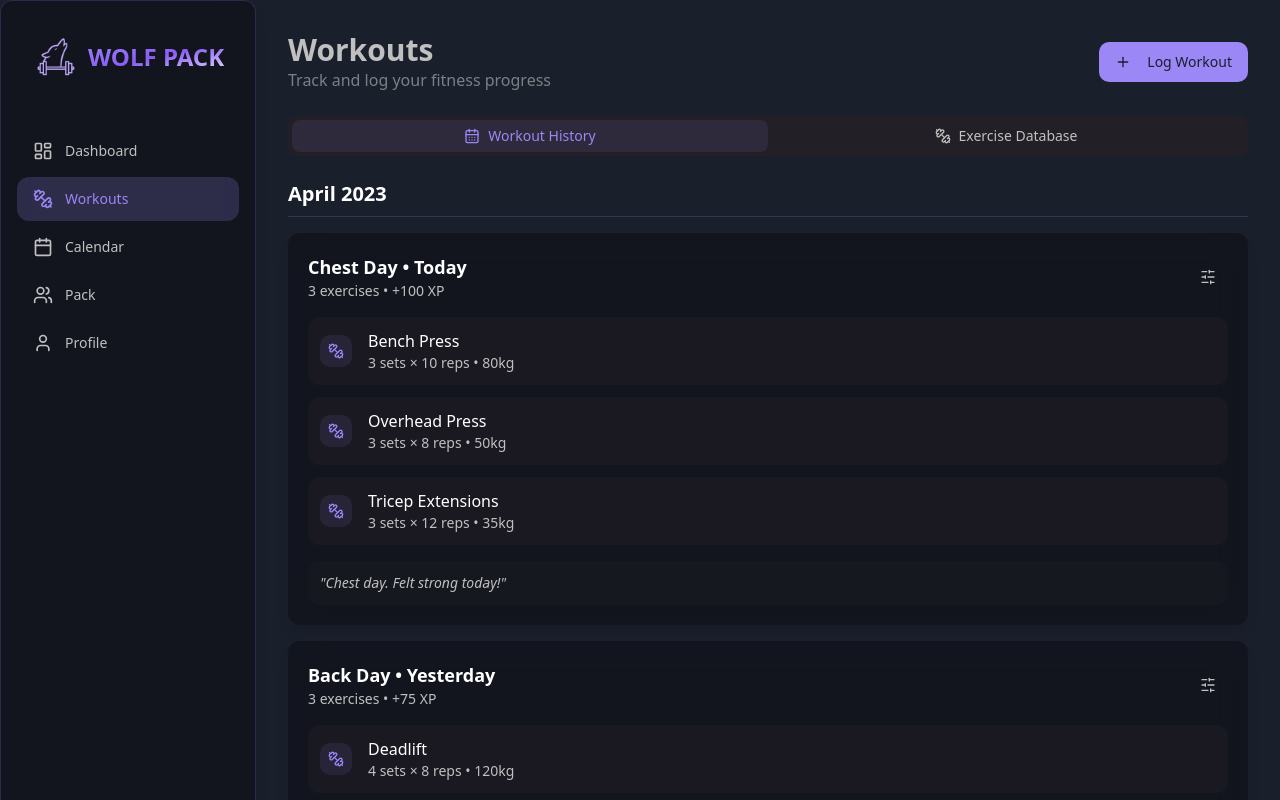
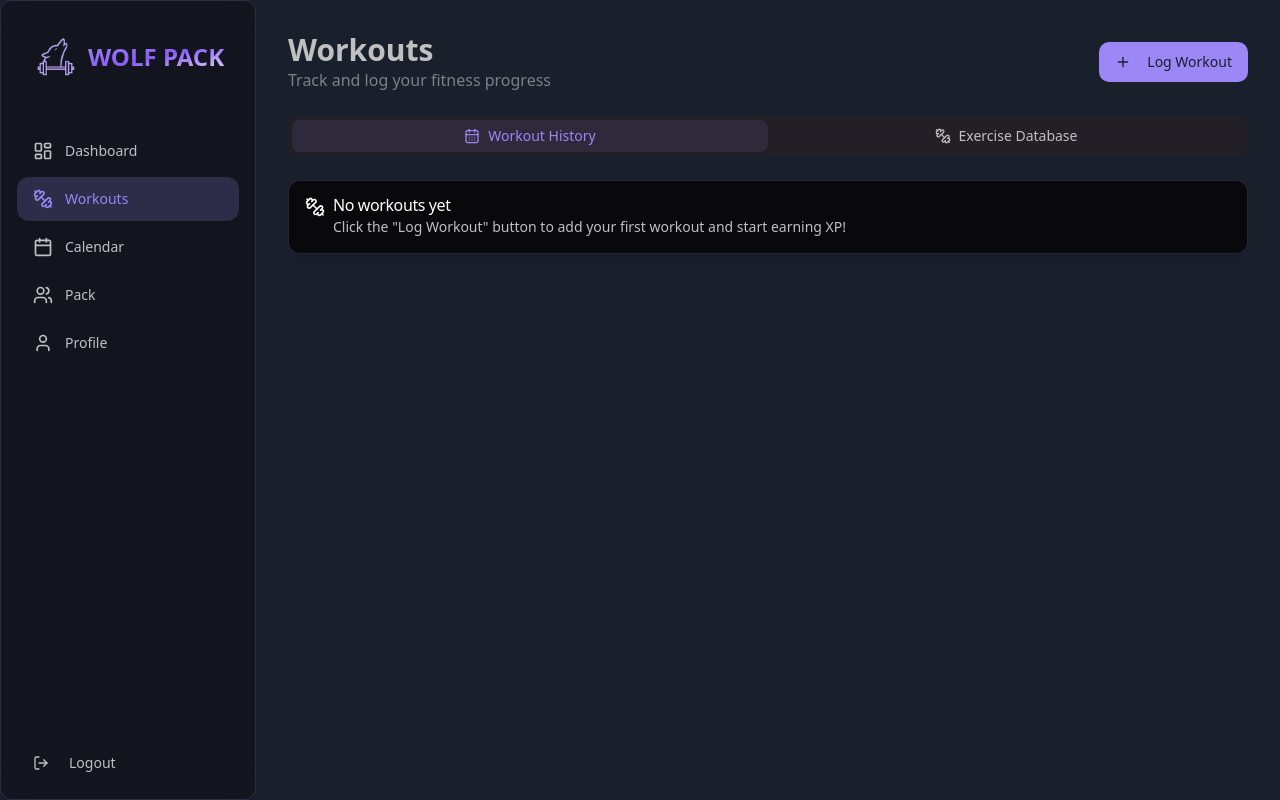
Before and after one commit to jds6935/PSU-Hackathon-Team-12, a React (Vite) app: page /workouts in a window 1280 px wide. Shown: the top 800 px of the page. Built offline with nearby package versions, Linux system fonts and the light colour scheme.

Commit message:
refactor: Remove mock data and replace with empty structures in multiple components

```diff
--- a/src/pages/Calendar.tsx
+++ b/src/pages/Calendar.tsx
@@ -1,4 +1,3 @@
-
 import { useState } from "react";
 import { format, isToday, parseISO, isSameDay } from "date-fns";
 import { Calendar as CalendarComponent } from "@/components/ui/calendar";
@@ -7,73 +6,6 @@ import { Button } from "@/components/ui/button";
 import { ScrollArea } from "@/components/ui/scroll-area";
 import { Dumbbell } from "lucide-react";
 import { Workout } from "@/types/workout";
-
-// Mock workout data
-const mockWorkouts: Workout[] = [
-  {
-    id: "1",
-    name: "Chest Day",
-    date: "2023-04-10",
-    displayDate: "Today",
-    exercises: [
-      { id: "e1", name: "Bench Press", sets: 3, reps: 10, weight: "80kg" },
-      { id: "e2", name: "Overhead Press", sets: 3, reps: 8, weight: "50kg" },
-      { id: "e3", name: "Tricep Extensions", sets: 3, reps: 12, weight: "35kg" },
-    ],
-    notes: "Chest day. Felt strong today!",
-    xpGained: 100
-  },
-  {
-    id: "2",
-    name: "Back Day",
-    date: "2023-04-09",
-    displayDate: "Yesterday",
-    exercises: [
-      { id: "e4", name: "Deadlift", sets: 4, reps: 8, weight: "120kg" },
-      { id: "e5", name: "Pull-ups", sets: 4, reps: 8, weight: "BW" },
-      { id: "e6", name: "Barbell Row", sets: 3, reps: 10, weight: "70kg" },
-    ],
-    notes: "Back day. Need to work on grip strength.",
-    xpGained: 75
-  },
-  {
-    id: "3",
-    name: "Leg Day",
-    date: "2023-04-07",
-    displayDate: "3 days ago",
-    exercises: [
-      { id: "e7", name: "Squat", sets: 4, reps: 12, weight: "100kg" },
-      { id: "e8", name: "Lunges", sets: 3, reps: 10, weight: "40kg" },
-    ],
-    notes: "Leg day. Really pushed it today.",
-    xpGained: 75
-  },
-  {
-    id: "4",
-    name: "Upper Body",
-    date: "2023-04-06",
-    displayDate: "4 days ago",
-    exercises: [
-      { id: "e9", name: "Bench Press", sets: 3, reps: 10, weight: "75kg" },
-      { id: "e10", name: "Push-ups", sets: 3, reps: 15, weight: "BW" },
-      { id: "e11", name: "Bicep Curls", sets: 4, reps: 10, weight: "25kg" },
-    ],
-    notes: "",
-    xpGained: 75
-  },
-  {
-    id: "5",
-    name: "Quick Back",
-    date: "2023-04-05",
-    displayDate: "5 days ago",
-    exercises: [
-      { id: "e12", name: "Deadlift", sets: 3, reps: 8, weight: "110kg" },
-      { id: "e13", name: "Pull-ups", sets: 3, reps: 8, weight: "BW" },
-    ],
-    notes: "Quick back workout",
-    xpGained: 25
-  },
-];
 
 // Helper function to group workouts by month
 const groupWorkoutsByMonth = (workouts: Workout[]) => {
@@ -94,17 +26,17 @@ const Calendar = () => {
   const [currentMonth, setCurrentMonth] = useState<Date>(new Date());
   const [selectedWorkout, setSelectedWorkout] = useState<Workout | null>(null);
   const [isDialogOpen, setIsDialogOpen] = useState(false);
-  const [groupedWorkouts, setGroupedWorkouts] = useState(() => groupWorkoutsByMonth(mockWorkouts));
+  const [groupedWorkouts, setGroupedWorkouts] = useState(() => groupWorkoutsByMonth([]));
   const [selectedDate, setSelectedDate] = useState<Date | undefined>(new Date());
 
   // Check if a date has a workout
   const hasWorkout = (date: Date) => {
-    return mockWorkouts.some(workout => isSameDay(parseISO(workout.date), date));
+    return false; // Replace with actual logic to check for workouts
   };
 
   // Get workout details for a date
   const getWorkoutForDate = (date: Date) => {
-    return mockWorkouts.find(workout => isSameDay(parseISO(workout.date), date));
+    return null; // Replace with actual logic to fetch workout details
   };
 
   const handleDateClick = (date: Date) => {
@@ -260,19 +192,19 @@ const Calendar = () => {
           <div className="bg-wolf-charcoal p-4 rounded-lg">
             <div className="text-wolf-silver text-sm">Workout Days</div>
             <div className="text-2xl font-bold text-white mt-1">
-              {mockWorkouts.length}
+              0
             </div>
           </div>
           <div className="bg-wolf-charcoal p-4 rounded-lg">
             <div className="text-wolf-silver text-sm">Total XP Earned</div>
             <div className="text-2xl font-bold text-white mt-1">
-              {mockWorkouts.reduce((total, workout) => total + workout.xpGained, 0)} XP
+              0 XP
             </div>
           </div>
           <div className="bg-wolf-charcoal p-4 rounded-lg">
             <div className="text-wolf-silver text-sm">Consistency Rate</div>
             <div className="text-2xl font-bold text-white mt-1">
-              {Math.floor((mockWorkouts.length / 30) * 100)}%
+              0%
             </div>
           </div>
         </div>
--- a/src/pages/Dashboard.tsx
+++ b/src/pages/Dashboard.tsx
@@ -1,4 +1,3 @@
-
 import { useState } from "react";
 import {
   Dumbbell,
@@ -22,91 +21,40 @@ import WorkoutForm from "@/components/WorkoutForm";
 import { CustomProgress } from "@/components/ui/custom-progress";
 import { Workout } from "@/types/workout";
 
-// Mock data - in a real app would come from Supabase
-const mockData = {
-  user: {
-    name: "Alpha Hunter",
-    rank: "Beta Wolf",
-    xp: 380,
-    nextRankXp: 450,
-    streak: 4,
-    totalWorkouts: 27,
-    joined: "March 2023",
-    avatar: "/public/lovable-uploads/09661d06-c457-416e-9cc4-69eca6a35989.png"
-  },
-  stats: {
-    workoutsThisWeek: 3,
-    workoutsLastWeek: 2,
-    weightLifted: "12,540 kg",
-    weightChange: {
-      value: 15,
-      positive: true
-    }
-  },
-  recentWorkouts: [
-    {
-      id: "1",
-      name: "Chest Day",
-      date: "2023-04-10",
-      displayDate: "Today",
-      exercises: [
-        { id: "e1", name: "Bench Press", sets: 3, reps: 10, weight: "80kg" },
-        { id: "e2", name: "Overhead Press", sets: 3, reps: 8, weight: "50kg" },
-        { id: "e3", name: "Tricep Extensions", sets: 3, reps: 12, weight: "35kg" },
-      ],
-      notes: "Felt strong today!",
-      xpGained: 100
-    },
-    {
-      id: "2",
-      name: "Back Day",
-      date: "2023-04-09",
-      displayDate: "Yesterday",
-      exercises: [
-        { id: "e4", name: "Deadlift", sets: 4, reps: 8, weight: "120kg" },
-        { id: "e5", name: "Pull-ups", sets: 4, reps: 8, weight: "BW" },
-      ],
-      notes: "Need to work on grip strength.",
-      xpGained: 75
-    },
-    {
-      id: "3",
-      name: "Leg Day",
-      date: "2023-04-07",
-      displayDate: "3 days ago",
-      exercises: [
-        { id: "e7", name: "Squat", sets: 4, reps: 12, weight: "100kg" },
-        { id: "e8", name: "Lunges", sets: 3, reps: 10, weight: "40kg" },
-      ],
-      notes: "Really pushed it today.",
-      xpGained: 75
-    },
-    {
-      id: "4",
-      name: "Upper Body",
-      date: "2023-04-06",
-      displayDate: "4 days ago",
-      exercises: [
-        { id: "e9", name: "Push-ups", sets: 3, reps: 15, weight: "BW" },
-        { id: "e10", name: "Bicep Curls", sets: 4, reps: 10, weight: "25kg" },
-      ],
-      notes: "",
-      xpGained: 75
-    }
-  ] as Workout[],
-  todayXP: 100,
-  xpToEarn: 150
-};
-
 const Dashboard = () => {
   const [showWorkoutDialog, setShowWorkoutDialog] = useState(false);
   const navigate = useNavigate();
+
+  const user = {
+    name: "",
+    rank: "",
+    xp: 0,
+    nextRankXp: 0,
+    streak: 0,
+    totalWorkouts: 0,
+    joined: "",
+    avatar: ""
+  };
+
+  const stats = {
+    workoutsThisWeek: 0,
+    workoutsLastWeek: 0,
+    weightLifted: "",
+    weightChange: {
+      value: 0,
+      positive: true
+    }
+  };
+
+  const recentWorkouts: Workout[] = [];
+  const todayXP = 0;
+  const xpToEarn = 0;
 
   return (
     <>
       <div className="mb-6">
         <h1 className="text-3xl font-bold text-wolf-silver">Dashboard</h1>
-        <p className="text-wolf-silver/60">Welcome back, {mockData.user.name}</p>
+        <p className="text-wolf-silver/60">Welcome back, {user.name}</p>
       </div>
 
       <div className="grid grid-cols-1 md:grid-cols-12 gap-6">
@@ -114,40 +62,40 @@ const Dashboard = () => {
         <Card className="col-span-1 md:col-span-4 glass-card border-none shadow-md">
           <CardHeader className="pb-2">
             <CardTitle className="text-xl font-bold text-white">Your Profile</CardTitle>
-            <CardDescription className="text-wolf-silver">Member since {mockData.user.joined}</CardDescription>
+            <CardDescription className="text-wolf-silver">Member since {user.joined}</CardDescription>
           </CardHeader>
           <CardContent>
             <div className="flex flex-col items-center">
               <div className="w-24 h-24 rounded-full overflow-hidden border-2 border-wolf-purple mb-4">
                 <img
-                  src={mockData.user.avatar}
-                  alt={mockData.user.name}
+                  src={user.avatar}
+                  alt={user.name}
                   className="w-full h-full object-cover"
                 />
               </div>
 
-              <h2 className="text-xl font-bold text-white mb-3">{mockData.user.name}</h2>
+              <h2 className="text-xl font-bold text-white mb-3">{user.name}</h2>
 
               <RankBadge
-                rank={mockData.user.rank}
-                xp={mockData.user.xp}
-                nextRankXp={mockData.user.nextRankXp}
+                rank={user.rank}
+                xp={user.xp}
+                nextRankXp={user.nextRankXp}
                 className="mb-6"
               />
 
               <div className="w-full bg-wolf-charcoal rounded-lg p-4 mb-4">
                 <div className="flex justify-between items-center mb-2">
                   <span className="text-wolf-silver text-sm">Today's XP</span>
-                  <span className="text-wolf-purple font-medium">{mockData.todayXP}/{mockData.xpToEarn}</span>
+                  <span className="text-wolf-purple font-medium">{todayXP}/{xpToEarn}</span>
                 </div>
                 <CustomProgress
-                  value={(mockData.todayXP / mockData.xpToEarn) * 100}
+                  value={(todayXP / xpToEarn) * 100}
                   className="h-2 bg-wolf-dark"
                   indicatorClassName="bg-wolf-purple"
                 />
               </div>
 
-              <StreakCounter streak={mockData.user.streak} />
+              <StreakCounter streak={user.streak} />
             </div>
           </CardContent>
         </Card>
@@ -156,18 +104,18 @@ const Dashboard = () => {
         <div className="col-span-1 md:col-span-8 grid grid-cols-1 sm:grid-cols-2 gap-6">
           <StatCard
             title="Workouts This Week"
-            value={mockData.stats.workoutsThisWeek}
+            value={stats.workoutsThisWeek}
             icon={<Dumbbell className="h-5 w-5" />}
             change={
-              mockData.stats.workoutsLastWeek
+              stats.workoutsLastWeek
                 ? {
                     value: Math.round(
-                      ((mockData.stats.workoutsThisWeek - mockData.stats.workoutsLastWeek) /
-                        mockData.stats.workoutsLastWeek) *
+                      ((stats.workoutsThisWeek - stats.workoutsLastWeek) /
+                        stats.workoutsLastWeek) *
                         100
                     ),
                     positive:
-                      mockData.stats.workoutsThisWeek >= mockData.stats.workoutsLastWeek,
+                      stats.workoutsThisWeek >= stats.workoutsLastWeek,
                   }
                 : undefined
             }
@@ -175,20 +123,20 @@ const Dashboard = () => {
 
           <StatCard
             title="Current Streak"
-            value={`${mockData.user.streak} days`}
+            value={`${user.streak} days`}
             icon={<Flame className="h-5 w-5" />}
           />
 
           <StatCard
             title="Total Weight Lifted"
-            value={mockData.stats.weightLifted}
+            value={stats.weightLifted}
             icon={<TrendingUp className="h-5 w-5" />}
-            change={mockData.stats.weightChange}
+            change={stats.weightChange}
           />
 
           <StatCard
             title="Total Workouts"
-            value={mockData.user.totalWorkouts}
+            value={user.totalWorkouts}
             icon={<Trophy className="h-5 w-5" />}
           />
 
@@ -221,7 +169,7 @@ const Dashboard = () => {
           <CardContent>
             <ScrollArea className="h-[250px] w-full pr-4">
               <div className="space-y-4">
-                {mockData.recentWorkouts.map((workout) => (
+                {recentWorkouts.map((workout) => (
                   <div
                     key={workout.id}
                     className="flex items-center p-3 hover:bg-wolf-charcoal/50 rounded-lg transition-colors"
--- a/src/pages/Workouts.tsx
+++ b/src/pages/Workouts.tsx
@@ -1,4 +1,3 @@
-
 import { useState } from "react";
 import {
   Dumbbell,
@@ -29,87 +28,6 @@ import { toast } from "sonner";
 import WorkoutForm from "@/components/WorkoutForm";
 import { Exercise, Workout } from "@/types/workout";
 
-// Mock data for exercises
-const exercises = [
-  { id: "1", name: "Bench Press", muscleGroup: "Chest" },
-  { id: "2", name: "Deadlift", muscleGroup: "Back" },
-  { id: "3", name: "Squat", muscleGroup: "Legs" },
-  { id: "4", name: "Pull-ups", muscleGroup: "Back" },
-  { id: "5", name: "Push-ups", muscleGroup: "Chest" },
-  { id: "6", name: "Overhead Press", muscleGroup: "Shoulders" },
-  { id: "7", name: "Barbell Row", muscleGroup: "Back" },
-  { id: "8", name: "Lunges", muscleGroup: "Legs" },
-  { id: "9", name: "Bicep Curls", muscleGroup: "Arms" },
-  { id: "10", name: "Tricep Extensions", muscleGroup: "Arms" },
-];
-
-// Mock data for workouts
-const workoutHistory: Workout[] = [
-  {
-    id: "1",
-    name: "Chest Day",
-    date: "2023-04-10",
-    displayDate: "Today",
-    exercises: [
-      { id: "e1", name: "Bench Press", sets: 3, reps: 10, weight: "80kg" },
-      { id: "e2", name: "Overhead Press", sets: 3, reps: 8, weight: "50kg" },
-      { id: "e3", name: "Tricep Extensions", sets: 3, reps: 12, weight: "35kg" },
-    ],
-    notes: "Chest day. Felt strong today!",
-    xpGained: 100
-  },
-  {
-    id: "2",
-    name: "Back Day",
-    date: "2023-04-09",
-    displayDate: "Yesterday",
-    exercises: [
-      { id: "e4", name: "Deadlift", sets: 4, reps: 8, weight: "120kg" },
-      { id: "e5", name: "Pull-ups", sets: 4, reps: 8, weight: "BW" },
-      { id: "e6", name: "Barbell Row", sets: 3, reps: 10, weight: "70kg" },
-    ],
-    notes: "Back day. Need to work on grip strength.",
-    xpGained: 75
-  },
-  {
-    id: "3",
-    name: "Leg Day",
-    date: "2023-04-07",
-    displayDate: "3 days ago",
-    exercises: [
-      { id: "e7", name: "Squat", sets: 4, reps: 12, weight: "100kg" },
-      { id: "e8", name: "Lunges", sets: 3, reps: 10, weight: "40kg" },
-    ],
-    notes: "Leg day. Really pushed it today.",
-    xpGained: 75
-  },
-  {
-    id: "4",
-    name: "Upper Body",
-    date: "2023-04-06",
-    displayDate: "4 days ago",
-    exercises: [
-      { id: "e9", name: "Bench Press", sets: 3, reps: 10, weight: "75kg" },
-      { id: "e10", name: "Push-ups", sets: 3, reps: 15, weight: "BW" },
-      { id: "e11", name: "Bicep Curls", sets: 4, reps: 10, weight: "25kg" },
-    ],
-    notes: "",
-    xpGained: 75
-  },
-  {
-    id: "5",
-    name: "Quick Back",
-    date: "2023-04-05",
-    displayDate: "5 days ago",
-    exercises: [
-      { id: "e12", name: "Deadlift", sets: 3, reps: 8, weight: "110kg" },
-      { id: "e13", name: "Pull-ups", sets: 3, reps: 8, weight: "BW" },
-    ],
-    notes: "Quick back workout",
-    xpGained: 25
-  },
-];
-
 // Helper function to group workouts by month
 const groupWorkoutsByMonth = (workouts: Workout[]) => {
   return workouts.reduce((groups: Record<string, Workout[]>, workout) => {
@@ -129,12 +47,15 @@ const Workouts = () => {
   const [tab, setTab] = useState("history");
   const [searchQuery, setSearchQuery] = useState("");
   const [showAddDialog, setShowAddDialog] = useState(false);
+
+  // Replace mock data with empty or external data source
+  const exercises: Exercise[] = [];
+  const workoutHistory: Workout[] = [];
   const [groupedWorkouts, setGroupedWorkouts] = useState(() => groupWorkoutsByMonth(workoutHistory));
 
   // Filter exercises based on search
   const filteredExercises = exercises.filter((exercise) =>
-    exercise.name.toLowerCase().includes(searchQuery.toLowerCase()) ||
-    exercise.muscleGroup.toLowerCase().includes(searchQuery.toLowerCase())
+    exercise.name.toLowerCase().includes(searchQuery.toLowerCase())
   );
 
   const handleDeleteWorkout = (workoutId: string) => {
--- a/src/types/workout.ts
+++ b/src/types/workout.ts
@@ -1,7 +1,7 @@
-
 export interface Exercise {
   id: string;
   name: string;
+  muscleGroup: string; // Ensure this property exists
   sets: number;
   reps: number;
   weight: string | number;
```
Also changed, not shown: src/pages/Pack.tsx (+9 -68 lines), src/pages/Profile.tsx (+25 -45 lines).
